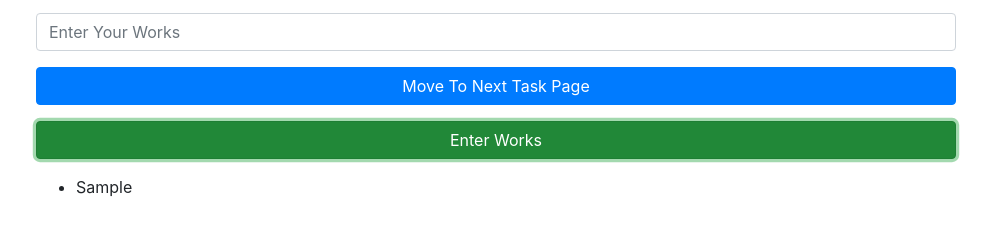
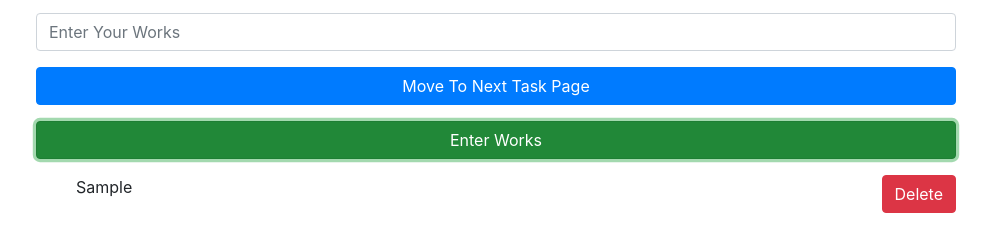
Before and after one commit to MohamedYehia4030/Depi-assignment-13, a plain HTML site: page index.html in a window 1280 px wide. Both pictures are taken after typing "Sample" into the empty fields and a click on the input "Enter Works". Shown: the part 105-356 px from the top of the page, without its empty margins (144-1135 px from the left). Drawn offline with Linux system fonts and the light colour scheme.

Commit message:
Add files via upload

```diff
--- a/index.html
+++ b/index.html
@@ -17,7 +17,7 @@
         <div class="row">
             <div class="col-md-10 m-auto mt-5 pt-5">
                 <h2 class="text-center my-3">To Do List</h2>
-                <form id="works-form">
+                <form id="works-form" method="post">
                     <input type="text" name="Works" id="works" class="form-control" placeholder="Enter Your Works">
                     <a href="2nd task.html" class="btn btn-primary btn-block mt-3">Move To Next Task Page</a>
                     <input type="submit" value="Enter Works" class="btn btn-success btn-block my-3">
--- a/js/main.js
+++ b/js/main.js
@@ -8,9 +8,19 @@ document.querySelector("#works-form").addEventListener("submit", function (event
     }
     else {
         var toDoList = document.createElement("li");
-        toDoList.innerHTML = works;
+        toDoList.setAttribute("class","d-flex justify-content-between my-3")
+        var span = document.createElement("span");
+        span.textContent = works;
+        var delBtn = document.createElement("button");
+        delBtn.setAttribute("class","btn btn-danger")
+        delBtn.textContent = "Delete";
+        delBtn.onclick = function () {
+            toDoList.remove();
+        };
+        toDoList.append(span);
+        toDoList.append(delBtn);
         result.append(toDoList);
         document.querySelector("#works").value = "";
         event.preventDefault();
     }
-});
+})
```
